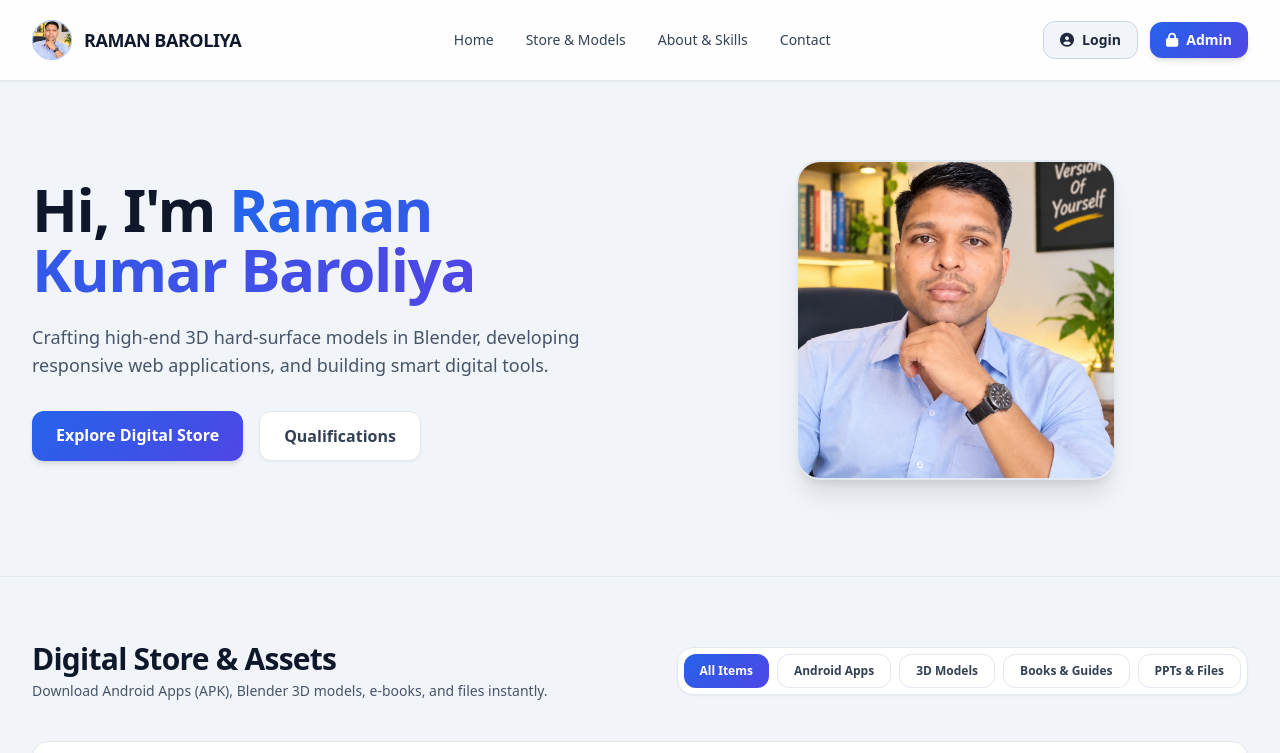
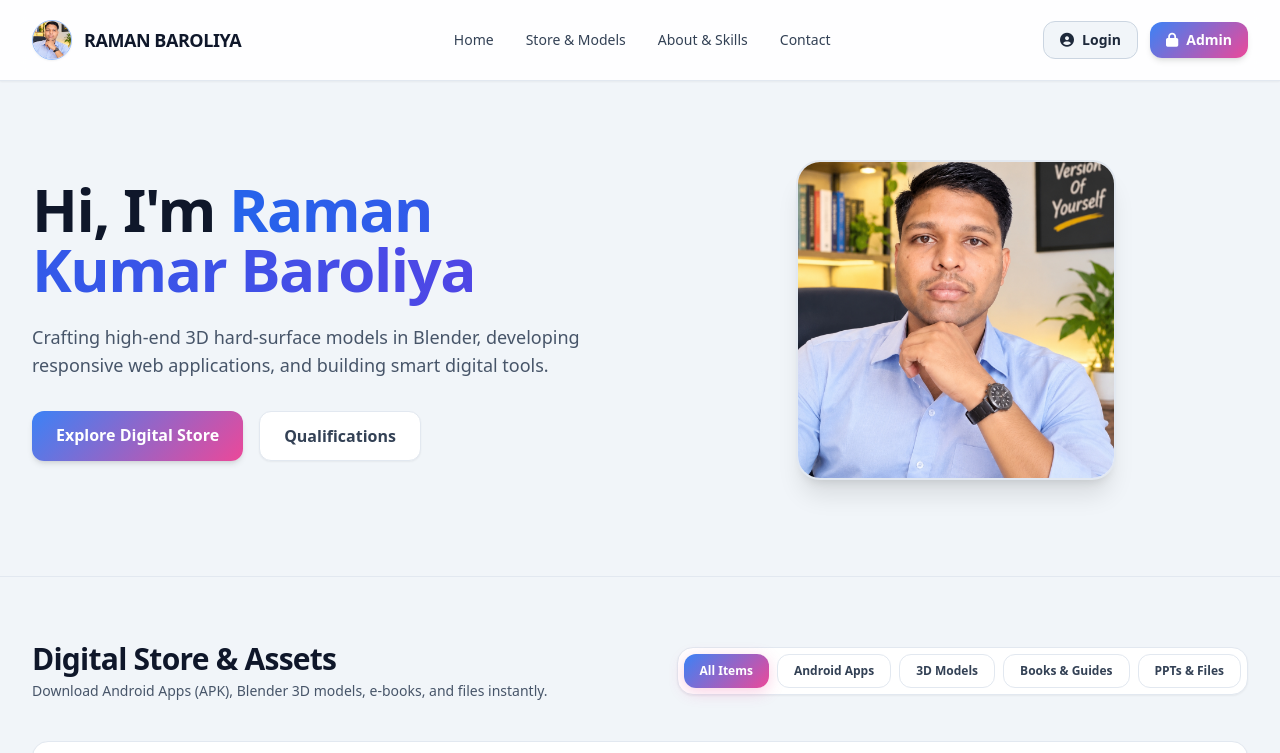
Before and after one commit to ramankumarbaroliya019-cpu/my-3d-portfolio, a plain HTML site: page index.html in a window 1280 px wide. Shown: the top 753 px of the page. Drawn offline with nearby package versions, Linux system fonts and the light colour scheme; no server answers.

Commit message:
Update style.css

```diff
--- a/style.css
+++ b/style.css
@@ -21,31 +21,32 @@ html {
     background: #94a3b8;
 }
 
-/* Stunning Blue Gradient Buttons */
+/* Stunning Blue to Pink Rainbow Gradient Buttons */
 .gradient-btn {
-    background: linear-gradient(135deg, #2563eb 0%, #4f46e5 100%);
+    background: linear-gradient(135deg, #3b82f6 0%, #ec4899 100%);
     transition: all 0.3s ease;
-    box-shadow: 0 4px 15px rgba(37, 99, 235, 0.25);
+    box-shadow: 0 4px 15px rgba(236, 72, 153, 0.25);
     color: #ffffff;
     border: none;
 }
 
 .gradient-btn:hover {
-    background: linear-gradient(135deg, #1d4ed8 0%, #4338ca 100%);
-    box-shadow: 0 6px 20px rgba(37, 99, 235, 0.4);
+    background: linear-gradient(135deg, #2563eb 0%, #db2777 100%);
+    box-shadow: 0 6px 20px rgba(236, 72, 153, 0.4);
     transform: translateY(-1px);
 }
 
 /* Active Category Filter Tab */
 .active-tab {
-    background: linear-gradient(135deg, #2563eb 0%, #4f46e5 100%) !important;
+    background: linear-gradient(135deg, #3b82f6 0%, #ec4899 100%) !important;
     color: #ffffff !important;
     border: none !important;
+    box-shadow: 0 4px 15px rgba(236, 72, 153, 0.25);
 }
 
 /* Active Admin Panel Tab */
 .active-admin-tab {
-    background: linear-gradient(135deg, #2563eb 0%, #4f46e5 100%) !important;
+    background: linear-gradient(135deg, #3b82f6 0%, #ec4899 100%) !important;
     color: #ffffff !important;
 }
 
```
